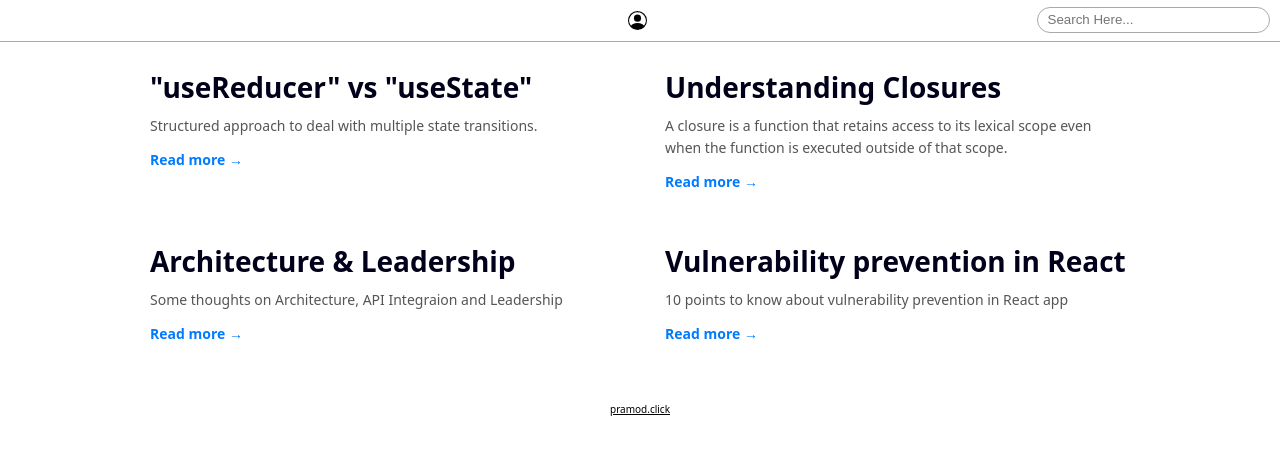
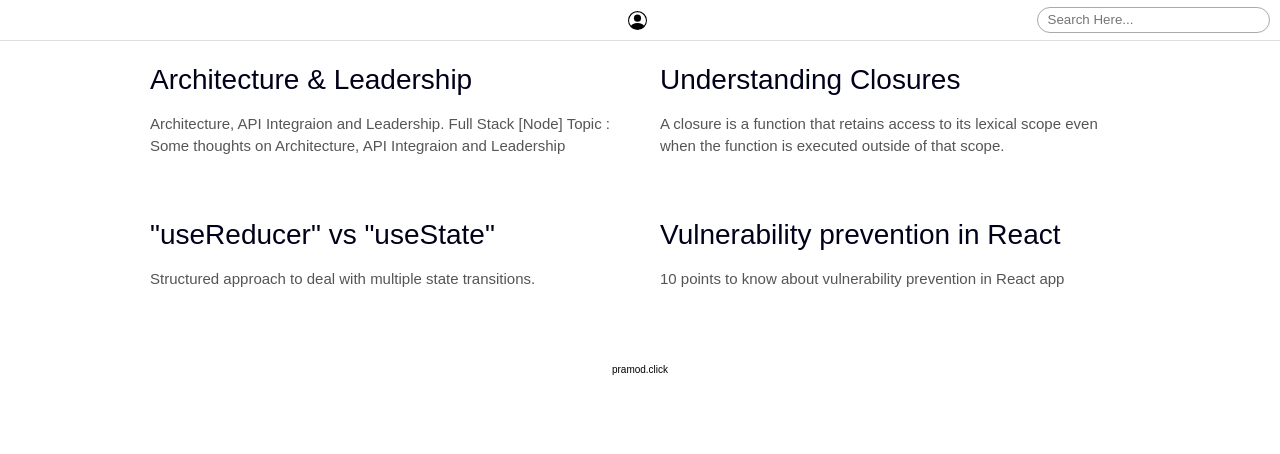
Before and after one commit to pramodGit/blog.pramod, an Angular app: page / in a window 1280 px wide. Shown: the top 454 px of the page. Built offline with nearby package versions, Linux system fonts and the light colour scheme.

Commit message:
New blog added

```diff
--- a/package.json
+++ b/package.json
@@ -1,6 +1,6 @@
 {
   "name": "blog",
-  "version": "1.0.0",
+  "version": "1.0.1",
   "scripts": {
     "ng": "ng",
     "start": "ng serve",
--- a/src/app/components/dashboard/blog.component.html
+++ b/src/app/components/dashboard/blog.component.html
@@ -5,14 +5,18 @@
   </h1> -->
 
   <div class="blog-grid">
-    <div class="blog-post" *ngFor="let post of blogs; trackBy: trackByRoute">
-      <h1 class="post-title">{{ post.title }}</h1>
-      <p class="post-summary">{{ post.summary }}</p>
-      <a [routerLink]="['/post', post.route]" class="read-more">Read more →</a>
-    </div>
+    @for(post of blogs; track post.id){
+      <div class="blog-post">
+        <a [routerLink]="['/post', post.route]">
+          <h1 class="post-title">{{ post.title }}</h1>
+          <p class="post-summary">{{ post.summary }}</p>
+        </a>
+      </div>
+    } @empty { <p>There are no items.</p> }
   </div>
   <div #anchor class="scroll-anchor"></div>
-  <div *ngIf="loading" class="loading">Loading...</div>
+  @if (loading) {<div class="loading">Loading...</div>}
+
 
 
 </div>
--- a/src/app/components/dashboard/blog.component.ts
+++ b/src/app/components/dashboard/blog.component.ts
@@ -2,14 +2,13 @@
 import { Component, ElementRef, OnInit, ViewChild, ChangeDetectorRef, AfterViewInit } from '@angular/core';
 import { blogPosts } from '../../data/blog-posts';
 import { RouterModule } from '@angular/router';
-import { NgFor, NgIf } from '@angular/common';
 
 import { BlogService } from 'src/app/services/blog.service';
 
 @Component({
   selector: 'app-blog',
   templateUrl: './blog.component.html',
-  imports: [RouterModule, NgFor, NgIf]
+  imports: [RouterModule]
 })
 export class BlogComponent implements OnInit, AfterViewInit  {
   blogPosts = blogPosts;
--- a/src/app/data/blog-posts.ts
+++ b/src/app/data/blog-posts.ts
@@ -2,9 +2,9 @@ import { BlogPost } from "../models/blog-post.model"
 export const blogPosts: BlogPost[] = [
   {
     id: 1,
-    route: 'useReducer_hook_better_than_useState',
-    title: '"useReducer" vs "useState"',
-    summary: 'Structured approach to deal with multiple state transitions.'
+    route: 'architecture_api_leadership',
+    title: 'Architecture & Leadership',
+    summary: 'Architecture, API Integraion and Leadership. Full Stack [Node] Topic : Some thoughts on Architecture, API Integraion and Leadership',
   },
   {
     id: 2,
@@ -14,9 +14,9 @@ export const blogPosts: BlogPost[] = [
   },
   {
     id: 3,
-    route: 'architecture_api_leadership',
-    title: 'Architecture & Leadership',
-    summary: 'Some thoughts on Architecture, API Integraion and Leadership',
+    route: 'useReducer_hook_better_than_useState',
+    title: '"useReducer" vs "useState"',
+    summary: 'Structured approach to deal with multiple state transitions.'
   },
   {
     id: 4,
@@ -41,6 +41,12 @@ export const blogPosts: BlogPost[] = [
     route: 'digital_transformation',
     title: 'Digital transformation',
     summary: 'Technology to change how an organization operates fundamentally.',
+  },
+  {
+    id: 8,
+    route: 'style_parent_element_based_on_its_children',
+    title: 'Replace JavaScript toggling',
+    summary: 'The CSS way wins when you only need styling'
   }
 ];
 export const blogPostDetails = {
@@ -221,6 +227,90 @@ export const blogPostDetails = {
       '<h3>Evolve and Expand</h3>',
       '<ul><li>Add new features/modules.</li><li>Expand to new verticals or regions.</li><li>Consider partnerships with larger tech firms.</li></ul>',
     ]
+  },
+  'style_parent_element_based_on_its_children': {
+      heading: 'The simplest and most elegant solution — no JS, no framework needed!',
+      content: [
+        "<p>The CSS way wins when you only need styling — save JS/framework solutions for when you need logic or behavior tied to the image's presence.</p>",
+        '<h2>:has() — The CSS Parent Selector</h2>',
+        '<pre><small>/* Parent reacts to its content — pure CSS */</small> <br />.card:has(img) { <br />  border: 2px solid #3b82f6;<br />}</pre>',
+        "<h2>That's it. The browser handles everything. More real-world examples:</h2>",
+        '<pre><small>/* Form field highlights when input is focused */</small><br />\ .form-field:has(input:focus) {<br />\
+        background: #f0f9ff;<br />\
+        border-color: #3b82f6;<br />\}<br />\ <small>/* Nav item bold when child link is active */</small><br />\ .nav-item:has(.active) {<br />\
+        font-weight: bold;<br />\
+        border-left: 3px solid currentColor;<br />\}<br />\ <small>/* Section dims when a modal inside is open */</small><br />\  .section:has(.modal[open]) {<br />\
+        filter: blur(2px);<br />\
+        pointer-events: none;<br />\}<br />\  <small>/* Label style changes when input is invalid */</small><br />\ .field:has(input:invalid) label {<br />\
+        color: red;<br />\}</pre>',
+        "<h2>Vanilla JS</h2>",
+        "<pre>document.querySelectorAll('.card').forEach(card => { <br /> if (card.querySelector('img')) {  <br />  card.classList.add('has-image'); <br /> }<br />});</pre>",
+        "<h2>Comparison across all approaches:</h2>",
+        '<style>\
+          .compare-table{\
+          width:100%;\
+          border-collapse:collapse;\
+          font-size:18px;\
+          line-height:1.6;\
+          margin:20px 0;\
+          }\
+          .compare-table th{\
+          text-align:left;\
+          padding:16px 12px;\
+          border-bottom:1px solid #cfcfcf;\
+          font-size:20px;\
+          font-weight:700;\
+          }\
+          .compare-table td{\
+          padding:16px 12px;\
+          border-bottom:1px solid #d0d0d0d0;\
+          vertical-align:middle;\
+          }\
+          .compare-table code{\
+          background:#f3f3f3;\
+          border:1px solid #e8e8e8;\
+          border-radius:8px;\
+          padding:4px 10px;\
+          font-size:0.95em;\
+          font-family:monospace;\
+          color:#a12622;\
+          }\
+          .compare-table .highlight{\
+          font-weight:700;\
+          }\
+          </style>\
+          <table class="compare-table">\
+          <tr>\
+          <th>Approach</th>\
+          <th>Code</th>\
+          <th>Runs in</th>\
+          </tr>\
+          <tr>\
+          <td>Vanilla JS</td>\
+          <td><code>querySelector</code> + <code>classList.add</code></td>\
+          <td>Runtime JS</td>\
+          </tr>\
+          <tr>\
+          <td>React</td>\
+          <td><code>className</code> prop / <code>Children</code></td>\
+          <td>Render cycle</td>\
+          </tr>\
+          <tr>\
+          <td>Angular</td>\
+          <td><code>@ContentChild</code> / <code>@Input</code></td>\
+          <td>Lifecycle hook</td>\
+          </tr>\
+          <tr>\
+          <td class="highlight">CSS <code>:has()</code></td>\
+          <td class="highlight">One selector</td>\
+          <td class="highlight">Browser engine</td>\
+          </tr>\
+        </table>',
+        '<h2>React / Angular style approach</h2>',
+        '<pre>\ [Card] &larr; needs to know if it contains an image<br />\
+          &#9492;&mdash; [img] &larr; the thing that triggers the parent&apos;s class\
+        </pre>'
+      ]
   }
 };
 export const closureCode = `
--- a/src/assets/normalize.css
+++ b/src/assets/normalize.css
@@ -1,14 +1,19 @@
+:root {
+  --default-text: #000;
+}
+
 * {
   box-sizing: border-box;
   margin: 0;
   padding: 0;
+  text-wrap: wrap;
 }
 html {
   font-size: 62.5%;
 }
 body {
-  font-family: system-ui, sans-serif;
-  color: black;
+  font-family: Arial, sans-serif;
+  color: var(--default-text);
   background-color: white;
 }
 ul {
@@ -16,6 +21,7 @@ ul {
 }
 a {
   color: #000;
+  text-decoration: none;
 }
 a:hover{
   text-decoration: none;
--- a/src/assets/styles.css
+++ b/src/assets/styles.css
@@ -5,7 +5,12 @@ header {
   gap: 0.5rem;
   /* grid-template-columns: 0.4fr 2fr 0.5fr;*/
   padding: 0.7rem 1rem;
-  border-bottom: solid 1px #a8a8a8;
+  border-bottom: solid 1px #dddddd;
+  position: fixed;
+  -webkit-backface-visibility: hidden; /* Helps with flickering */
+  transform: translateZ(0); /* Forces hardware acceleration */
+  width: 100%;
+  background: #fff;
 }
 header h1 {
   font-size: 2rem;
@@ -74,9 +79,10 @@ aside,
 .middle-panel h1, .middle-panel h2, .middle-panel h3, .middle-panel h4, .middle-panel h5, .middle-panel h6 {
   line-height: 4rem;
 }
-.middle-panel h1 { font-size: 2em; font-weight: 600; color: #0166f0;}
+.middle-panel h1 { font-size: 2em; font-weight: 530; color: #2f87ff; line-height: 5rem;}
 .middle-panel h2 { font-size: 1.7em; font-weight: 600;}
-.middle-panel h3, .middle-panel h4 { font-weight: 500;}
+.middle-panel h3, .middle-panel h4 { font-weight: 500; }
+.middle-panel h3 { font-size: 1.9rem;}
 .middle-panel p { padding: .3rem 0; line-height: 2.2rem;}
 .middle-panel ul { list-style: disc;}
 .middle-panel ul, .middle-panel ol { margin-left: 2rem;}
@@ -114,7 +120,7 @@ footer {
   aside,
   .middle-panel {
     /* border-radius: 0; */
-    margin: 0 0 2rem;
+    margin: 3rem 0 2rem;
     /* height: 80vh;
     overflow-y: auto; */
   }
@@ -124,6 +130,9 @@ footer {
   .right-panel {
     border-left: 1px solid #f3f3f3;
   }
+}
+@media (width < 1024px) {
+  .middle-panel h1 {margin-top: 7rem}
 }
 .blog-title {
   font-size: 2rem;
@@ -146,7 +155,7 @@ footer {
 .blog-grid {
   display: grid;
   grid-template-columns: repeat(auto-fit, minmax(350px, 1fr));
-  gap: 2rem;
+  gap: 1rem;
 }
 
 .blog-post {
@@ -162,7 +171,7 @@ footer {
 }
 
 .post-summary {
-  font-size: 1.4rem;
+  font-size: 1.5rem;
   color: #555;
   margin-bottom: 1rem;
 }
```
Also changed, not shown: src/index.html (+2 -1 lines), public/angular.svg (deleted).
